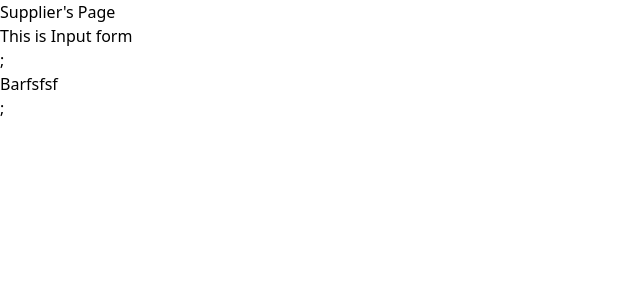
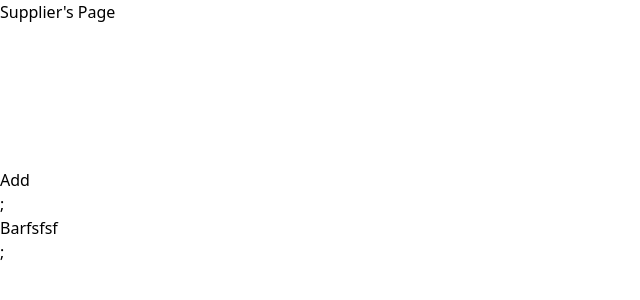
Before and after one commit to AvirupRay/reckon_5.0, a React (Vite) app in the folder reckon_5.0/: page /supplr in a window 1280 px wide. Shown: the top 300 px of the page, without its empty margins (0-640 px from the left). Built offline with nearby package versions, Linux system fonts and the light colour scheme.

Commit message:
Supplier storage system defined

```diff
--- a/reckon_5.0/src/Components/Supplier/Foodform.jsx
+++ b/reckon_5.0/src/Components/Supplier/Foodform.jsx
@@ -2,8 +2,31 @@ import React from "react";
 import { useState } from "react";
 
 const Foodform = ({ Foodlist, setFoodlist }) => {
-  const [Food, setFood] = useState({ name: "", quantity: 0, date: "" });
-  return <div>This is Input form</div>;
+  const [name, setName] = useState("");
+  const [quantity, setQuantity] = useState(0);
+  const [date, setDate] = useState("");
+  function submitted(e) {
+    e.preventDefault();
+    setFoodlist([...Foodlist, { name: name, quantity: quantity, date: date }]);
+  }
+  return (
+    <div>
+      <form onSubmit={submitted}>
+        <input onChange={(e) => setName({ name: e.target.value })} />
+        <br />
+        <br />
+        <input onChange={(e) => setQuantity({ quantity: e.target.value })} />
+        <br />
+        <br />
+        <input onChange={(e) => setDate({ date: e.target.value })} />
+        <br />
+        <br />
+        <button type="submit" className="btn">
+          Add
+        </button>
+      </form>
+    </div>
+  );
 };
 
 export default Foodform;
--- a/reckon_5.0/src/Components/Supplier/Supplier.jsx
+++ b/reckon_5.0/src/Components/Supplier/Supplier.jsx
@@ -8,6 +8,7 @@ const Supplier = () => {
   return (
     <div>
       <Foodform Foodlist={Foodlist} setFoodlist={setFoodlist} />;
+      {console.log(Foodlist)}
       <Bar />;
     </div>
   );
```
